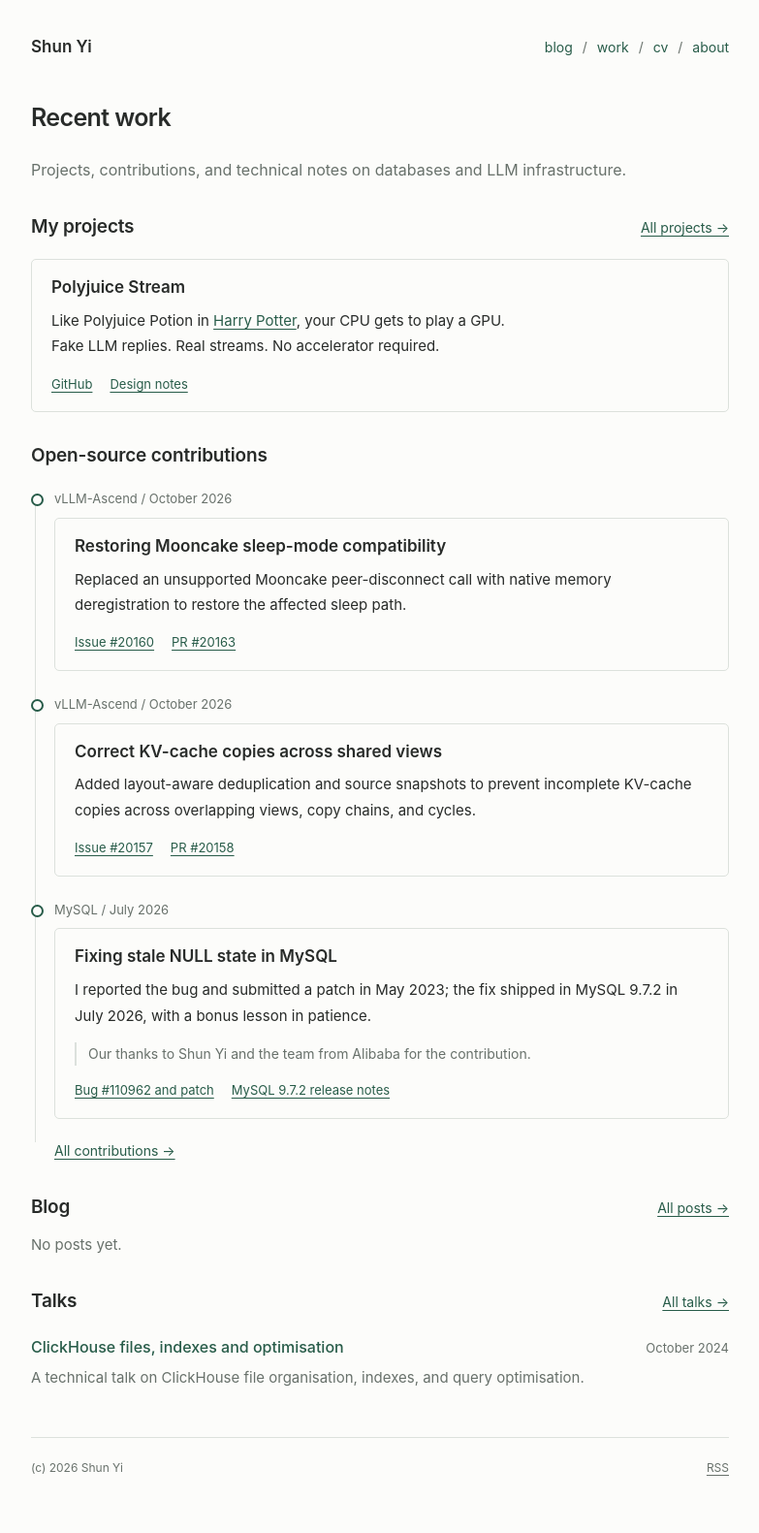
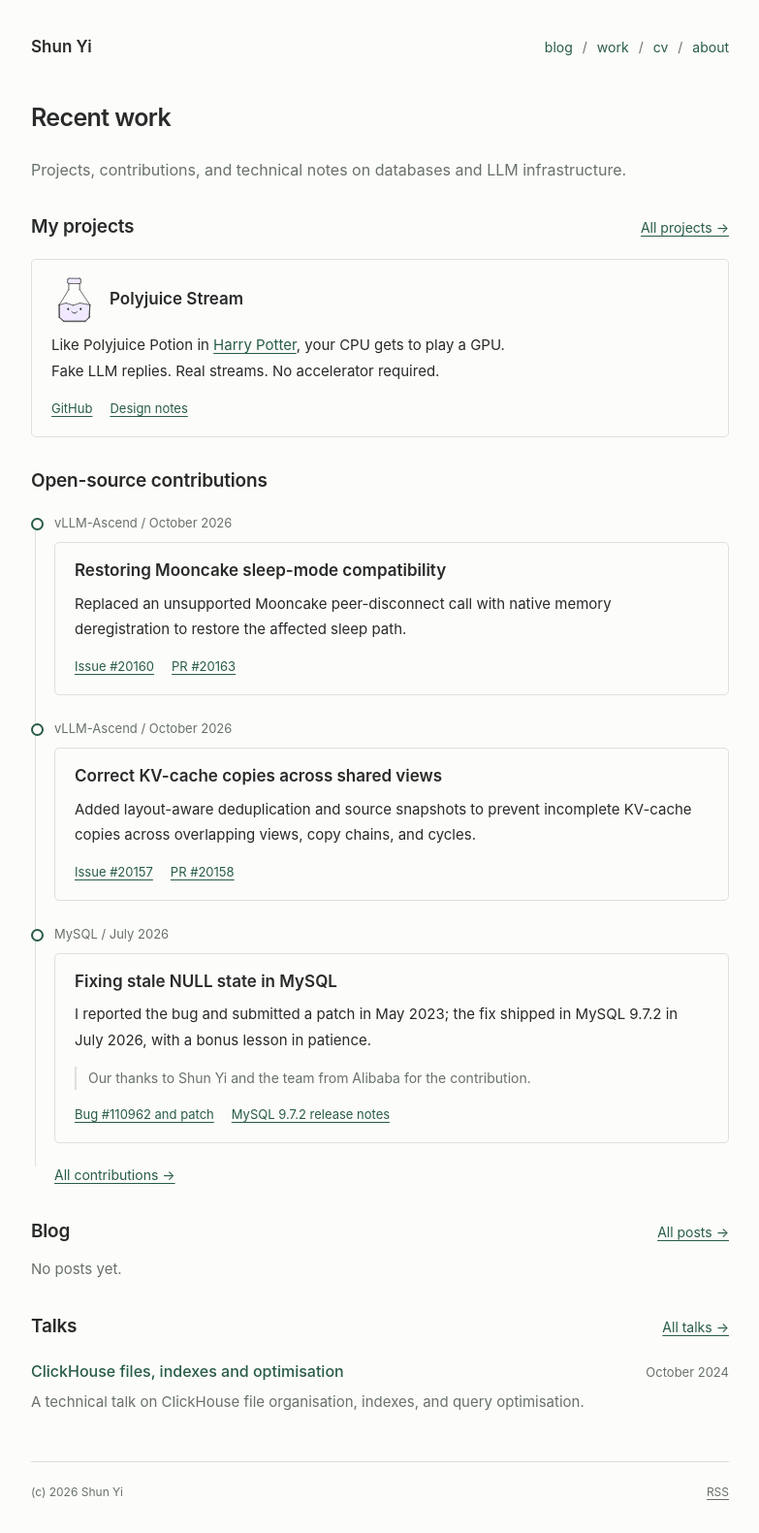
Before and after one commit to yisususu/yisususu.github.io, a Jekyll site: the page built from index.md, in a window 1280 px wide. Shown: the whole page at 97% size, without its empty margins (248-1031 px from the left). Built offline with Jekyll 4.4.1, drawn with Linux system fonts in a browser that asks for light colours; before the commit the page ends 1556 px from its top, so only the background shows below that.

Commit message:
Added the thumbnail to Project 01

```diff
--- a/_layouts/home.html
+++ b/_layouts/home.html
@@ -14,7 +14,14 @@ layout: default
   <div class="project-cards">
     {% for entry in projects limit:page.projects_limit %}
     <article class="activity-card">
+      {% if entry.thumbnail %}
+      <div class="project-card-heading">
+        <img class="project-thumbnail" src="{{ entry.thumbnail | relative_url }}" alt="{{ entry.thumbnail_alt | escape }}" width="48" height="48" decoding="async">
+        <h3><a href="{{ entry.url | relative_url }}">{{ entry.title | escape }}</a></h3>
+      </div>
+      {% else %}
       <h3><a href="{{ entry.url | relative_url }}">{{ entry.title | escape }}</a></h3>
+      {% endif %}
       <p>{{ entry.summary | markdownify | remove: '<p>' | remove: '</p>' | strip }}</p>
       {% include entry-links.html entry=entry %}
     </article>
--- a/assets/css/main.css
+++ b/assets/css/main.css
@@ -129,6 +129,9 @@ hr { border: 0; border-top: 1px solid var(--line); margin: 30px 0; }
 .activity-card h3 a { color: var(--text); }
 .activity-card h3 a:hover { color: var(--link); }
 .activity-card > p { font-size: 15px; margin: 0; }
+.project-card-heading { display: flex; align-items: center; gap: 12px; margin-bottom: 10px; }
+.project-card-heading h3 { margin: 0; min-width: 0; }
+.project-thumbnail { display: block; width: 48px; height: 48px; flex: 0 0 48px; object-fit: contain; border-radius: 6px; background: #fcfcfa; }
 .activity-card blockquote { margin: 14px 0 0; padding-left: 12px; }
 .activity-card blockquote p { font-size: 14px; margin: 0; }
 .entry-links { display: flex; flex-wrap: wrap; gap: 5px 18px; list-style: none; padding: 0; margin: 14px 0 0; font-size: 13px; }
```
Also changed, not shown: _projects/polyjuice-stream.md (+2 -0 lines), assets/images/projects/polyjuice-stream.svg (added).
